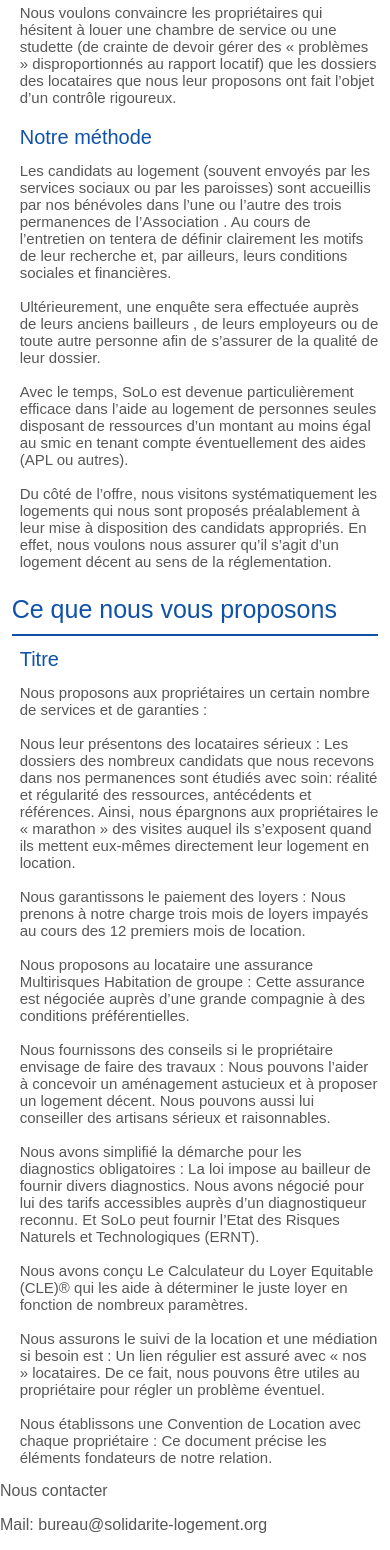
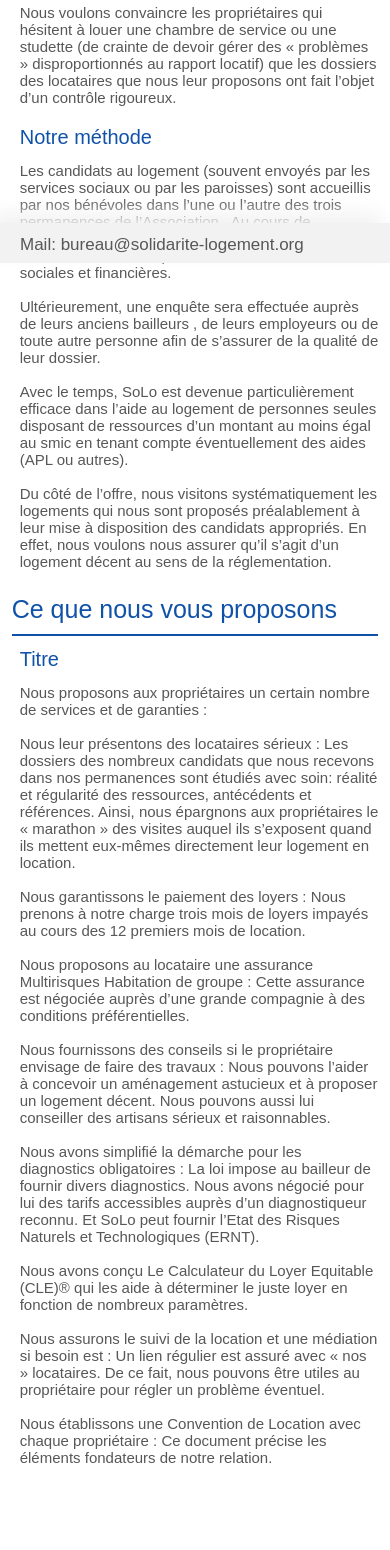
Before and after one commit to jf1Phillips/site_solo, a PHP site: page / in a window 390 px wide. Shown: the part 581-2131 px from the top of the page. After the commit the page ends 2044 px from the top, so only its background shows below. Run offline with PHP 8.4, Linux system fonts and the light colour scheme.

Commit message:
[FIX] fix the contact at the bottom for mobile device

```diff
--- a/index.html
+++ b/index.html
@@ -31,7 +31,7 @@
             const header = document.getElementById('menu');
 
             window.addEventListener('scroll', () => {
-                if (window.scrollY > 100) {
+                if (window.scrollY >= 20) {
                     header.classList.add('scrolled');
                 } else {
                     header.classList.remove('scrolled');
--- a/styles/contact_us.css
+++ b/styles/contact_us.css
@@ -1,6 +1,27 @@
+@media (max-width: 1000px) {
+    #contactUs {
+        background-color: rgb(242, 242, 242);
+        box-shadow: -8px -10px 20px rgb(242, 242, 242);
+        bottom: 0px;
+        width: 100%;
+        height: 40px;
+        position: fixed;
+    }
+
+    #titleContactUs {
+        display: none;
+    }
+
+    #ourMail {
+        margin-left: 20px;
+        font-size: 17px;
+        margin-top: 12px;
+    }
+}
+
 @media (min-width: 1000px) {
     #contactUs {
-        box-shadow: 0px 0px 50px rgb(231, 231, 231);
+        box-shadow: 0px 0px 50px rgb(156, 156, 156);
         width: 250px;
         height: 400px;
         border-radius: 5px;
```
